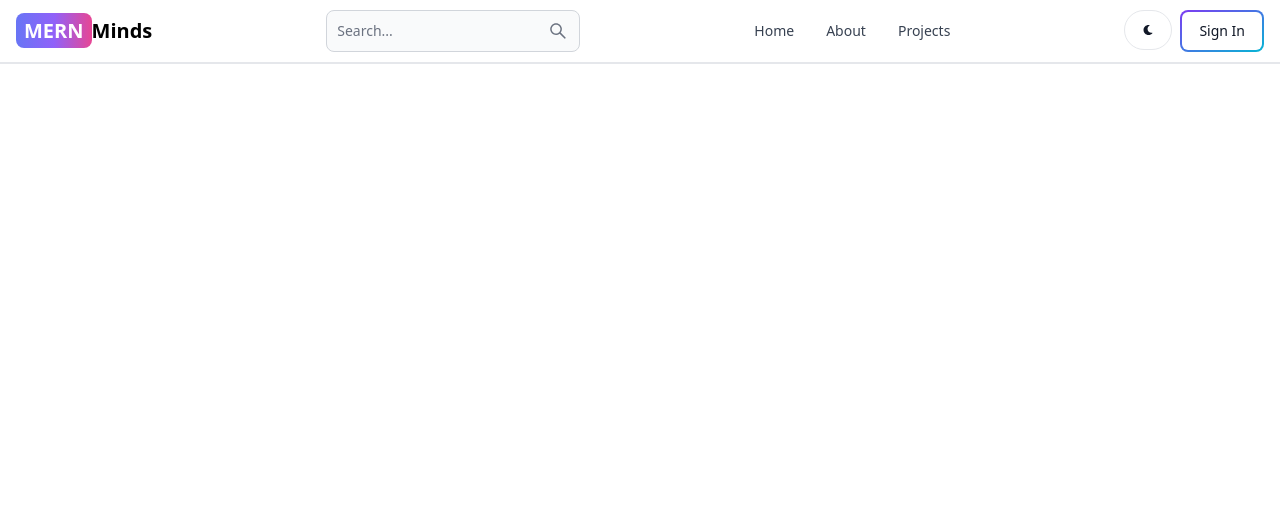
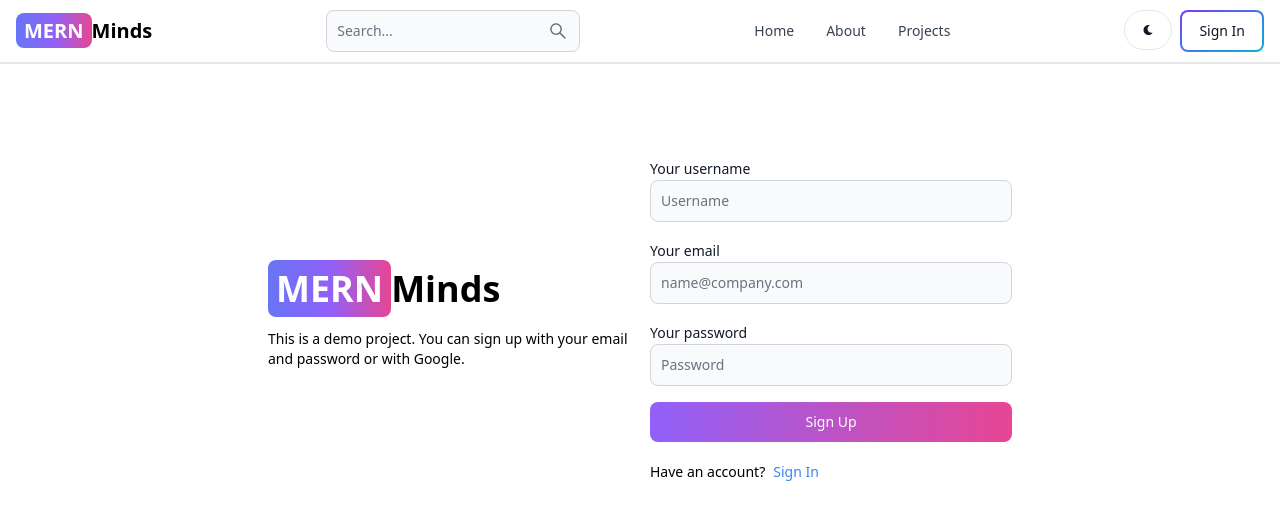
Before and after one commit to Siddhesh-yerramneni/Blog-Mern, a React (Vite) app in the folder client/: page /sign-up in a window 1280 px wide. Shown: the top 520 px of the page. Built offline with nearby package versions, Linux system fonts and the light colour scheme.

Commit message:
Created signup page

```diff
--- a/client/src/App.jsx
+++ b/client/src/App.jsx
@@ -17,8 +17,8 @@
         <Route path='/about' element={<About />}/>
         <Route path='/dashboard' element={<Dashboard />}/>
         <Route path='/projects' element={<Projects />}/>
-        <Route path='/signin' element={<SignIn />}/>
-        <Route path='/signup' element={<SignUp />}/>
+        <Route path='/sign-in' element={<SignIn />}/>
+        <Route path='/sign-up' element={<SignUp />}/>
       </Routes>
     </BrowserRouter>
   )
--- a/client/src/pages/SignUp.jsx
+++ b/client/src/pages/SignUp.jsx
@@ -1,9 +1,50 @@
-import React from 'react'
-
+import { Button, Label, TextInput } from 'flowbite-react';
+import { Link } from 'react-router-dom';
 export default function Signup() {
   return (
-    <div>
-      signup
+    <div className='min-h-screen mt-20'>
+      <div className='flex p-3 max-w-3xl mx-auto flex-col md:flex-row md:items-center gap-5'>
+        {/* left */}
+        <div className='flex-1'>
+          <Link to='/' className='font-bold dark:text-white text-4xl'>
+            <span className='px-2 py-1 bg-gradient-to-r from-indigo-500 via-purple-500 to-pink-500 rounded-lg text-white'>
+              MERN
+            </span>
+            Minds
+          </Link>
+          <p className='text-sm mt-5'>
+            This is a demo project. You can sign up with your email and password
+            or with Google.
+          </p>
+        </div>
+        {/* right */}
+
+        <div className='flex-1'>
+          <form className='flex flex-col gap-4'>
+            <div>
+              <Label value='Your username' />
+              <TextInput type='text' placeholder='Username' id='username' />
+            </div>
+            <div>
+              <Label value='Your email' />
+              <TextInput type='text' placeholder='name@company.com' id='email' />
+            </div>
+            <div>
+              <Label value='Your password' />
+              <TextInput type='text' placeholder='Password' id='password' />
+            </div>
+            <Button gradientDuoTone='purpleToPink' type='submit'>
+              Sign Up
+            </Button>
+          </form>
+          <div className="flex gap-2 text-sm mt-5">
+            <span>Have an account?</span>
+            <Link to='/sign-in' className='text-blue-500'>
+              Sign In
+            </Link>
+          </div>
+        </div>
+      </div>
     </div>
-  )
+  );
 }
```
